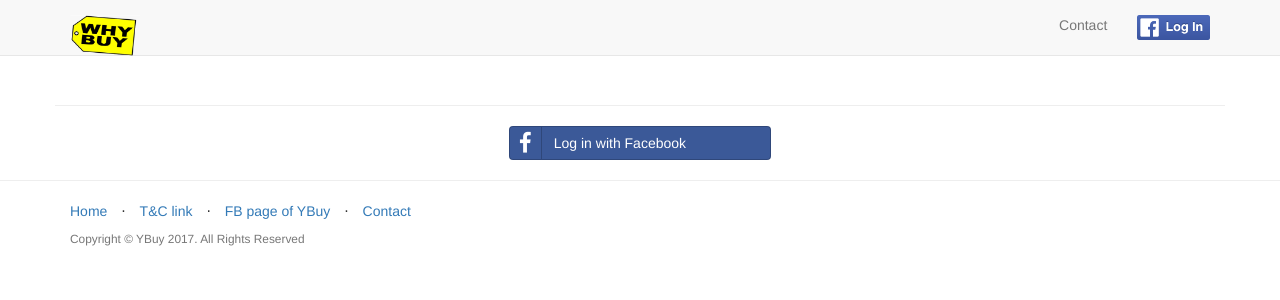
After one commit to kristjanr/Rentwise, a Django app: page /login/ in a window 1280 px wide. The commit adds this page. Shown: the top 300 px of the page. Run offline with Django 3.2, Linux system fonts and the light colour scheme; some libraries are stand-ins or nearby versions.

Commit message:
add a temporary log in page

```diff
--- /dev/null
+++ b/app/templates/app/log_in.html
@@ -0,0 +1,22 @@
+{% extends "site_base.html" %}
+{% load staticfiles %}
+{% block head_title %}Log in{% endblock %}
+{% block extrahead %
+
+{% block body %}
+<div class="content-section-a">
+    <div class="container center">
+        {% if not request.user.is_authenticated %}
+        <div class="row">
+            <hr class="section-heading-spacer">
+            <div class="col-xs-3 center">
+                <div class="clearfix"></div>
+                <a href="/login/facebook" class="btn btn-block btn-social btn-facebook">
+                    <span class="fa fa-facebook"></span>Log in with Facebook</a>
+            </div>
+        </div>
+        {% endif %}
+    </div>
+</div>
+
+{% endblock %}
--- a/app/urls.py
+++ b/app/urls.py
@@ -14,6 +14,7 @@ urlpatterns = [
     url(r'^item/(?P<pk>[0-9]+)/unpublish', unpublish_item, name='unpublish_item'),
     url(r'^item/(?P<pk>[0-9]+)/contact-owner', contact_owner, name='contact_owner'),
     url(r'^logout/facebook', logout_view, name='logout'),
+    url(r'^login/$', TemplateView.as_view(template_name='app/log_in.html'), name='login'),
     url(r'^location/add', add_location, name='add_location'),
     url(r'^terms$', TemplateView.as_view(template_name='app/terms.html'), name='terms'),
 ]
--- a/rentwise/settings.py
+++ b/rentwise/settings.py
@@ -149,7 +149,7 @@ SOCIAL_AUTH_FACEBOOK_SCOPE = ['email', 'public_profile', ]
 SOCIAL_AUTH_FACEBOOK_PROFILE_EXTRA_PARAMS = {'fields': 'id, name, email, picture'}
 
 LOGIN_REDIRECT_URL = reverse_lazy('home')
-LOGIN_URL = reverse_lazy('home')
+LOGIN_URL = reverse_lazy('login')
 
 # These URLs are used on different steps of the auth process, some for successful results and others for
 # error situations.
```
Also changed, not shown: app/templates/app/index.html (+6 -4 lines).
